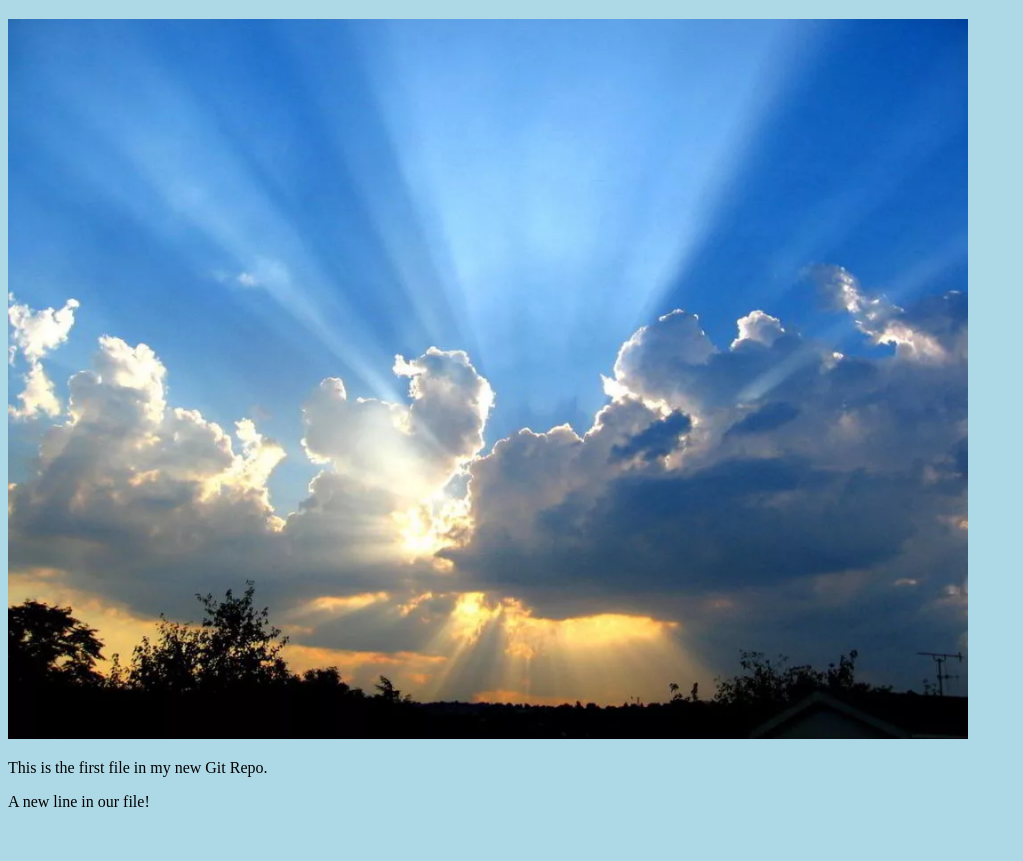
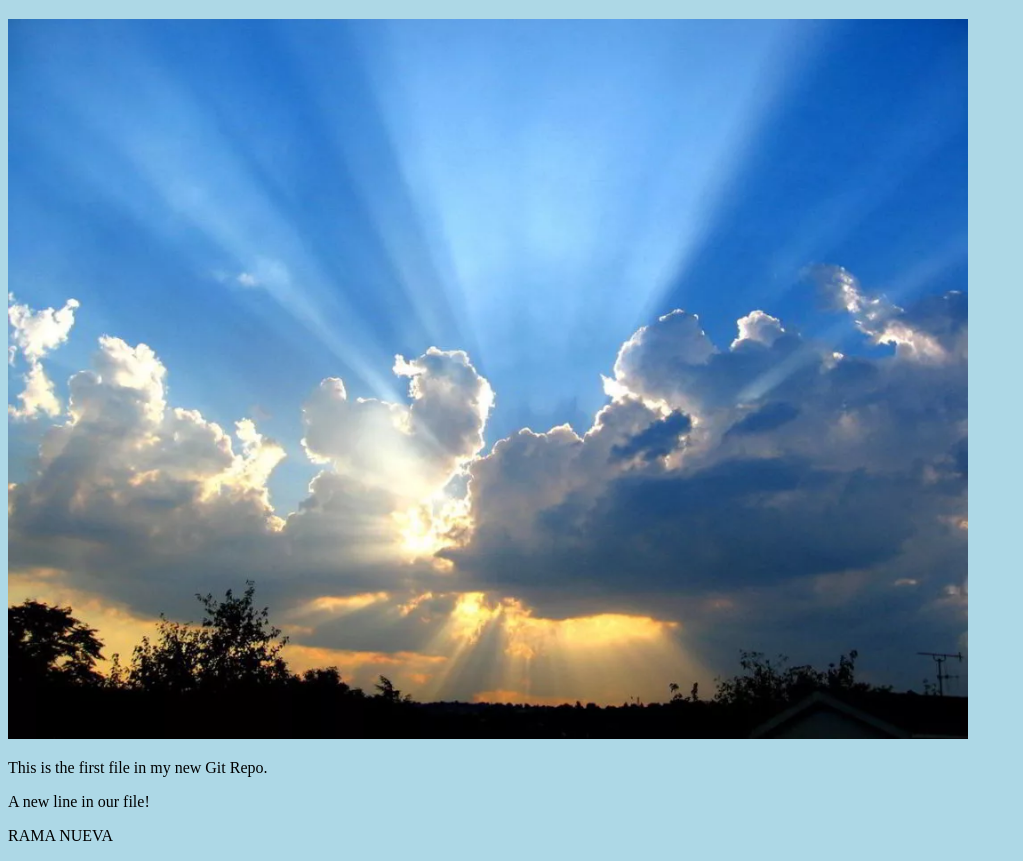
Before and after one commit to mariaoholeguy/enero17, a plain HTML site: page index.html in a window 1280 px wide. Shown: the part 61-922 px from the top of the page, without its empty margins (0-1023 px from the left). Before the commit the page ends 888 px from the top, so only its background shows below. Drawn offline with Linux system fonts and the light colour scheme.

Commit message:
nueva rama en local

```diff
--- a/index.html
+++ b/index.html
@@ -14,6 +14,9 @@
         <p>This is the first file in my new Git Repo.</p>
         <p>A new line in our file!</p>
 
+        <p>RAMA NUEVA</p>
+
+
     </body>
 
 </html>
```
